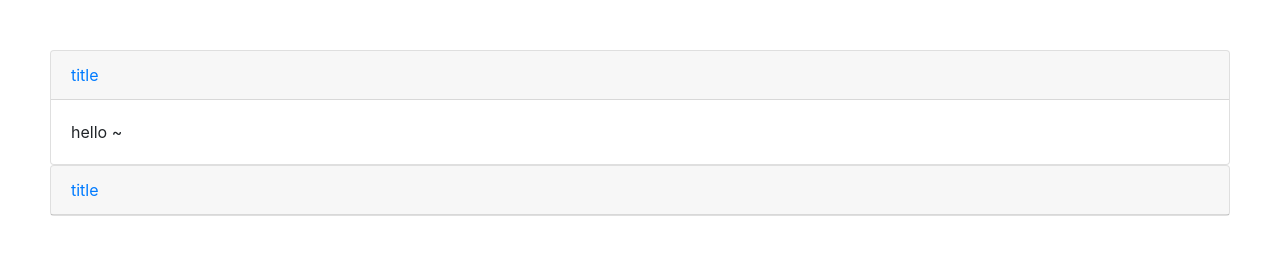
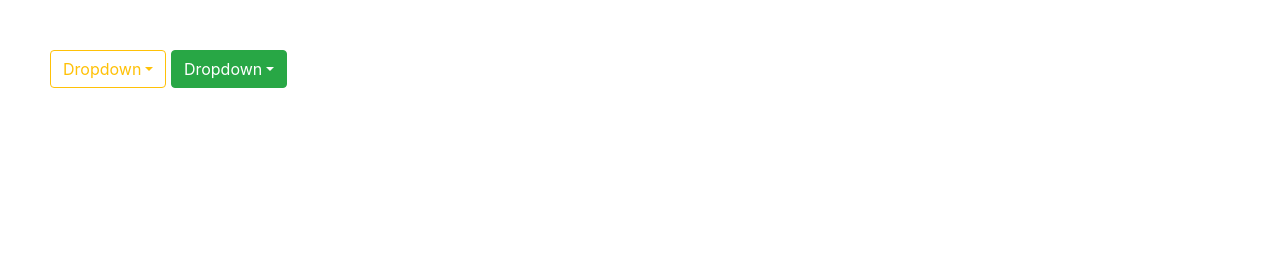
Before and after one commit to ninghao/ninghao-bootstrap-4, a website: page index.html in a window 1280 px wide. Drawn offline with nearby package versions, Linux system fonts and the light colour scheme.

Commit message:
Dropdown：下拉菜单

```diff
--- a/index.html
+++ b/index.html
@@ -16,28 +16,18 @@
 
   <div class="component demo">
 
-    <div id="accordtion">
-      <div class="card">
-        <div class="card-header">
-          <a href="#collapse-1" data-toggle="collapse">title</a>
-        </div>
-        <div class="collapse show" id="collapse-1"
-          data-parent="#accordtion">
-          <div class="card-body">
-            hello ~
-          </div>
-        </div>
-      </div>
-      <div class="card">
-        <div class="card-header">
-          <a href="#collapse-2" data-toggle="collapse">title</a>
-        </div>
-        <div class="collapse" id="collapse-2"
-          data-parent="#accordtion">
-          <div class="card-body">
-            hola ~
-          </div>
-        </div>
+    <div class="dropdown">
+      <button class="btn btn-outline-warning dropdown-toggle"
+        data-toggle="dropdown">Dropdown</button>
+      <a href="#" class="btn btn-success dropdown-toggle"
+        data-toggle="dropdown">Dropdown</a>
+      <div class="dropdown-menu">
+        <div class="dropdown-header">Web language</div>
+        <a href="#" class="dropdown-item">HTML</a>
+        <a href="#" class="dropdown-item">CSS</a>
+        <a href="#" class="dropdown-item">JavaScript</a>
+        <div class="dropdown-divider"></div>
+        <a href="#" class="dropdown-item">More</a>
       </div>
     </div>
 
```
